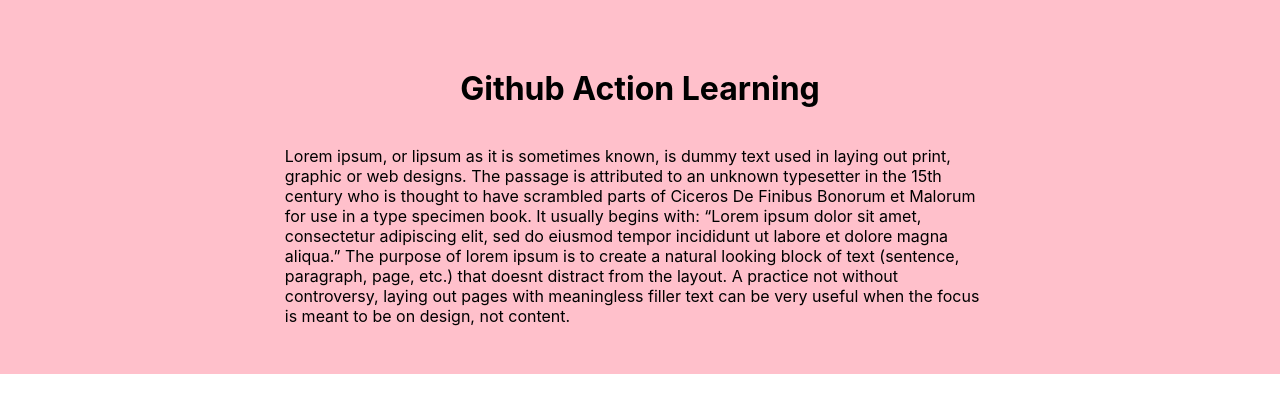
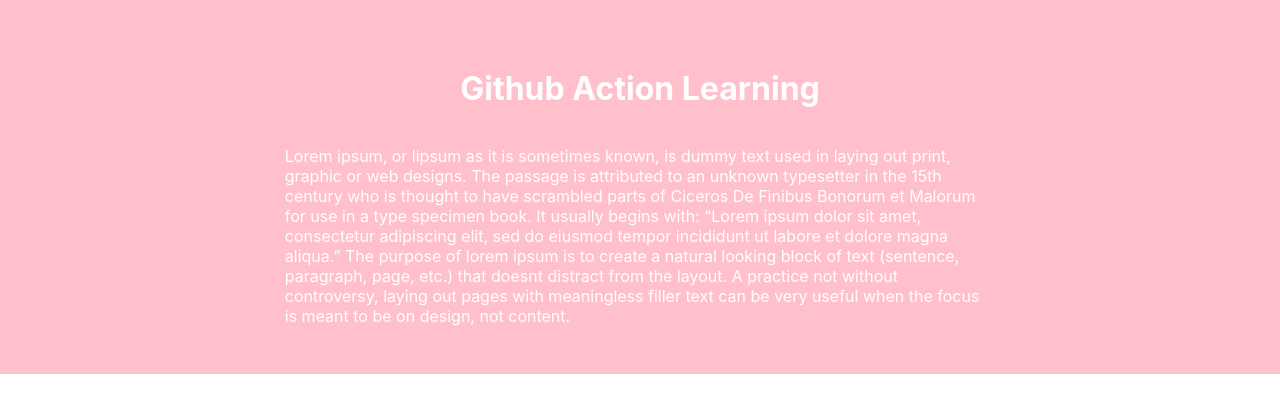
Before and after one commit to jagadishkesav/github-action-with-nextjs, a Next.js app: page / in a window 1280 px wide. Shown: the top 412 px of the page. Built offline with nearby package versions, Linux system fonts and the light colour scheme.

Commit message:
added color

```diff
--- a/pages/index.js
+++ b/pages/index.js
@@ -3,7 +3,8 @@
 
 const CustomContainer = styled.div`
   padding: 3rem;
-  background: pink
+  background: pink;
+  color: white
 `;
 
 export default function Home(props) {
```
